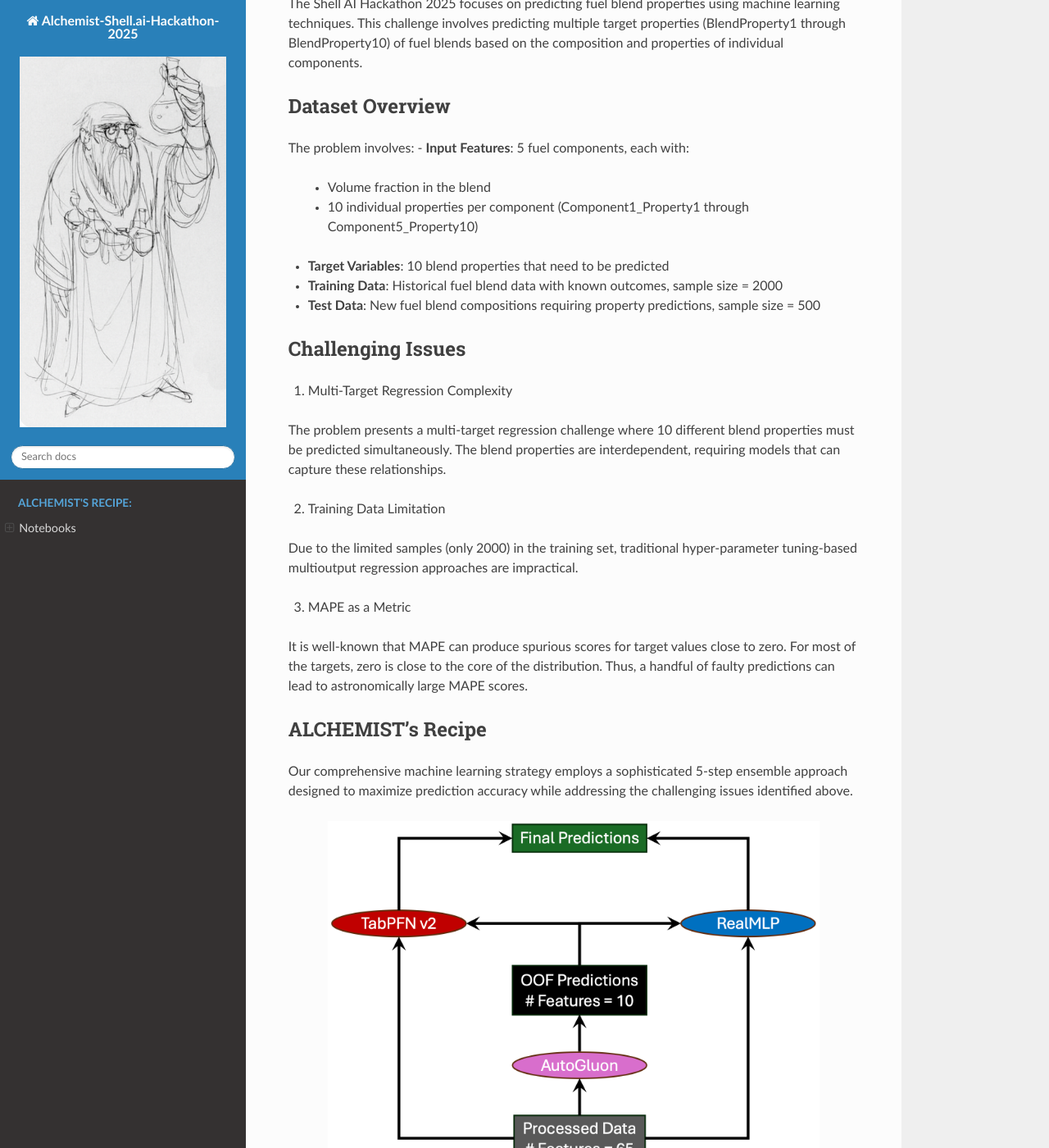
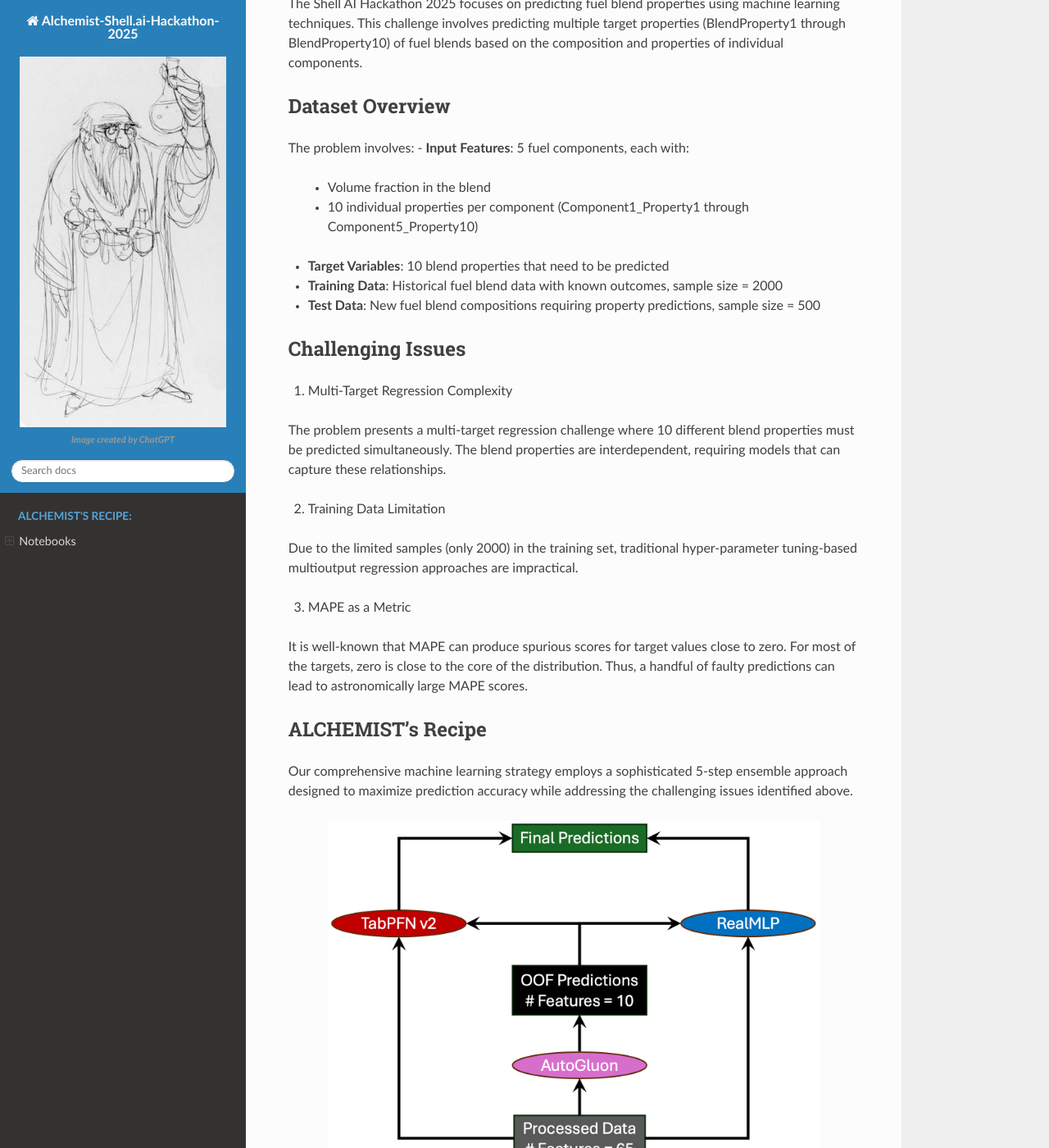
Before and after one commit to Sukantabasu/alchemist-shell.ai-hackathon-2025, a Sphinx documentation site: the page built from docs/source/index.rst, in a window 1280 px wide and 1400 px high, scrolled down 271 px. Shown: the whole window at 82% size. Built offline with Sphinx 7.4.7 and the Read the Docs theme 3.1.0, drawn with Linux system fonts in a browser that asks for light colours; pages that are not in the unit, such as notebooks, are missing from menus.

Commit message:
Update custom.css

```diff
--- a/docs/source/_static/custom.css
+++ b/docs/source/_static/custom.css
@@ -1,5 +1,5 @@
-/* Add text after the logo using CSS */
-.wy-side-nav-search .wy-dropdown > a::after {
+/* Add text after the logo */
+.wy-side-nav-search a.icon::after {
     content: "Image created by ChatGPT";
     display: block;
     font-size: 0.7em;
```
